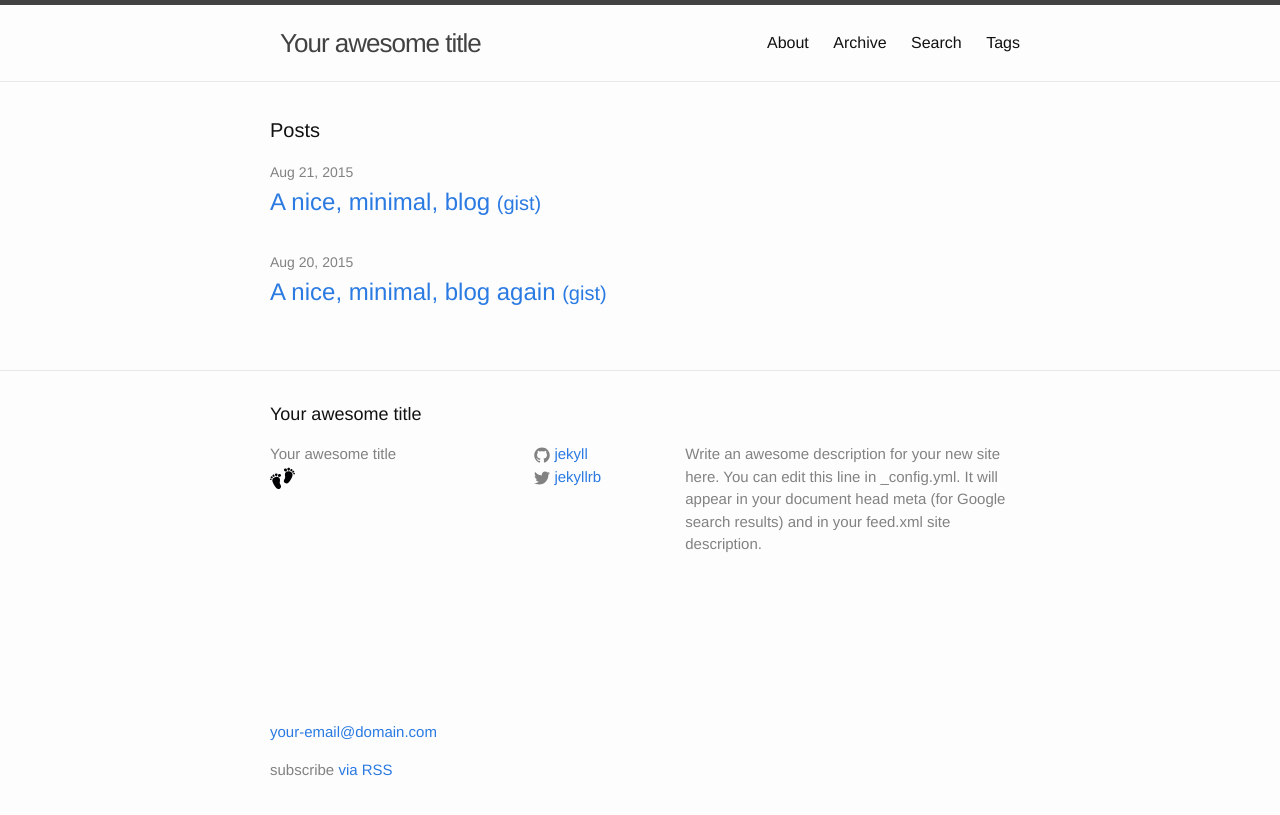
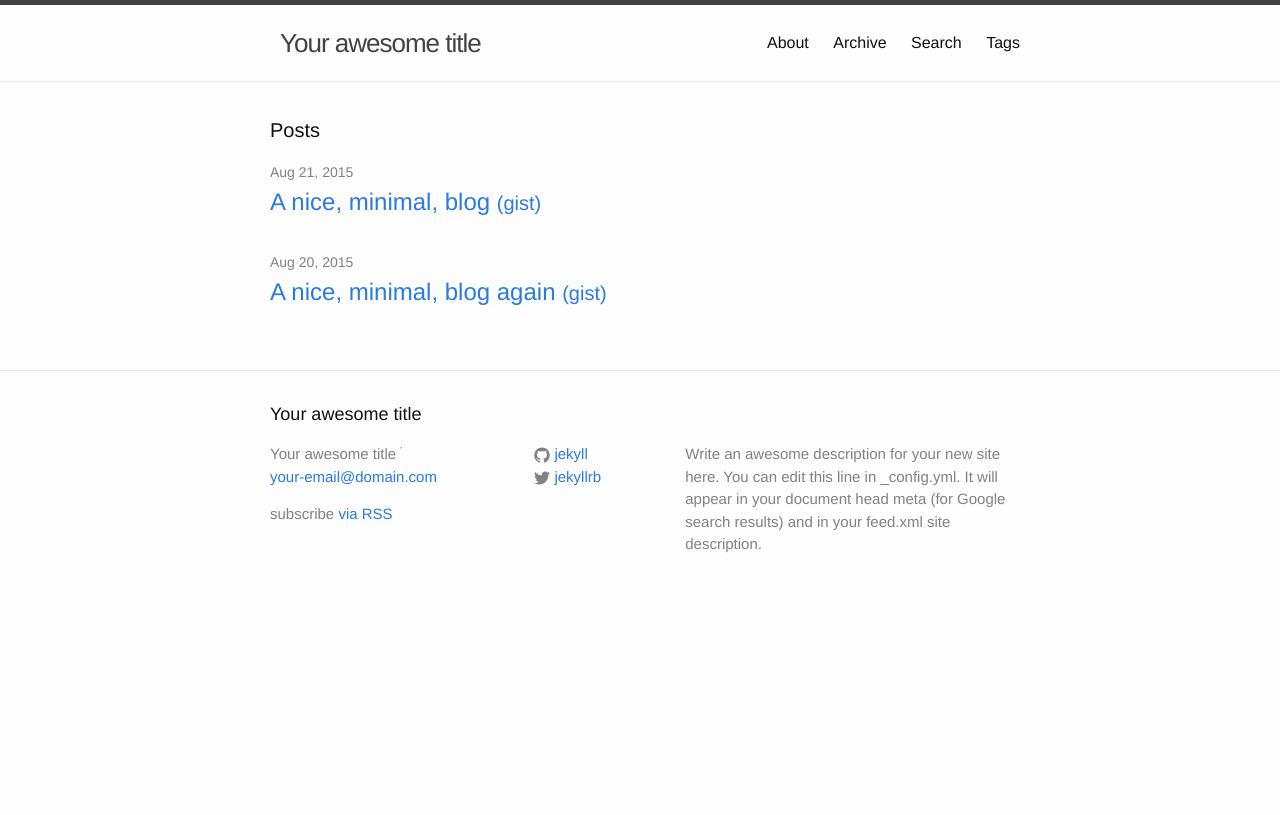
Before and after one commit to schollz/jekyll-tinyfeet, a Jekyll site: the page built from index.html, in a window 1280 px wide. Shown: the top 815 px of the page. Built offline with Jekyll 4.4.1, drawn with Linux system fonts in a browser that asks for light colours; Markdown is read by kramdown in place of the engine named in the settings.

Commit message:
Update footer.html

```diff
--- a/_includes/footer.html
+++ b/_includes/footer.html
@@ -8,7 +8,8 @@
       <div class="footer-col  footer-col-1">
         <ul class="contact-list">
           <li>{{ site.title }}
-          <svg version="1.1" x="0px" y="0px" class="icon"
+          <span class="icon">
+          <svg version="1.1" x="0px" y="0px"
 	 viewBox="0 0 127.908 127.908" preserveAspectRatio="xMinYMin meet" >
 <g transform="scale(0.1)">
 		<path style="fill:#010002;" d="M99.064,27.247c-9.237-2.673-18.445,2.316-21.512,10.035C74.23,45.624,79.57,56.4,77.337,61.54
@@ -39,7 +40,7 @@
 			c2.326,0.762,5.801-0.004,6.496-2.119C9.464,67.309,7.123,64.635,4.793,63.869z"/>
     </g>
 </svg>
-
+</span>
           </li>
           <li><a href="mailto:{{ site.email }}">{{ site.email }}</a></li>
         </ul>
```
